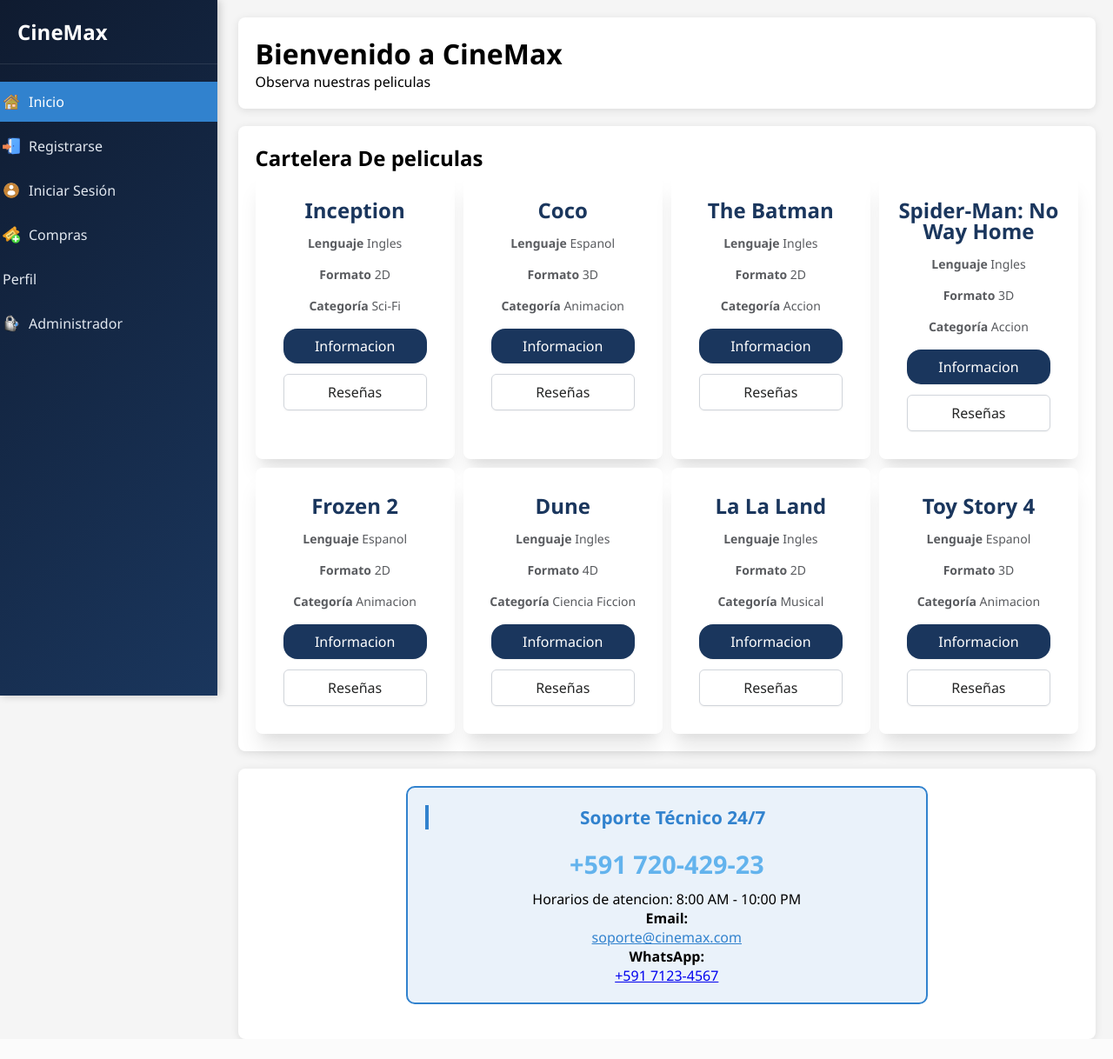
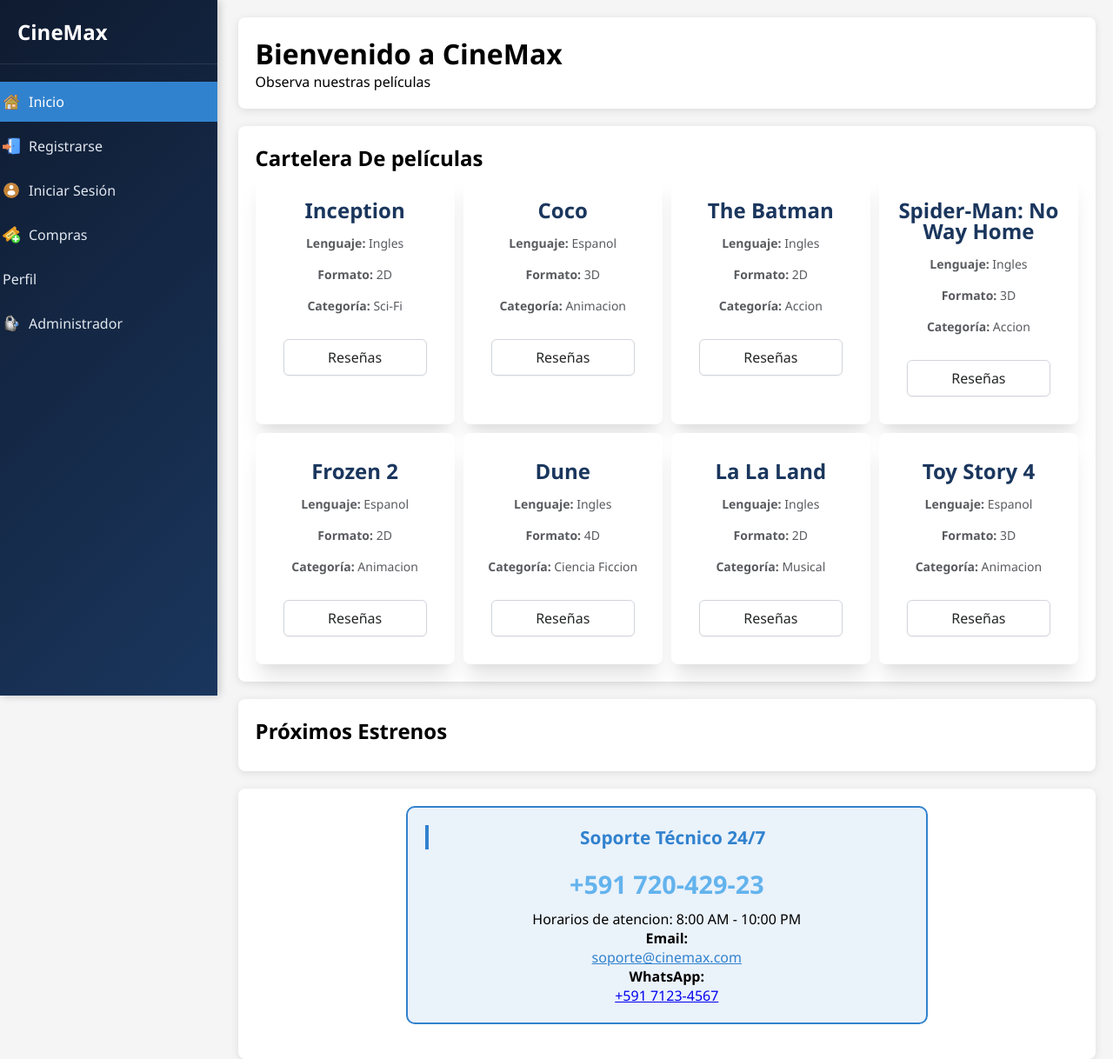
Before and after one commit to AlejandroRBC/CineBackend, a PHP site: page /index.php in a window 1280 px wide. Shown: the whole page at 87% size. Before the commit the page ends 1195 px from the top, so only its background shows below. Run offline with PHP 8.4, Linux system fonts and the light colour scheme; data comes from the database, SQL or seed files in the repository.

Commit message:
Proximos estrenos

```diff
--- a/Capa_Datos/SQL/CRUDPeliculas.php
+++ b/Capa_Datos/SQL/CRUDPeliculas.php
@@ -4,4 +4,17 @@
         $sql = "SELECT * FROM pelicula  WHERE estado like 'EN_PROYECCION'";
         return $conexion->query($sql);
     }
+
+function ListarProximosEstrenos($conexion, $limite = 5) {
+    $sql = "SELECT idPelicula, nom_pel, fecha_lanzamiento, formato, categoria
+            FROM pelicula
+            WHERE fecha_lanzamiento > CURDATE()
+            ORDER BY fecha_lanzamiento ASC
+            LIMIT ?";
+    $stmt = $conexion->prepare($sql);
+    $stmt->bind_param("i", $limite);
+    $stmt->execute();
+    return $stmt->get_result();
+}
+
 ?>
--- a/Capa_Datos/SQL/cine.sql
+++ b/Capa_Datos/SQL/cine.sql
@@ -73,8 +73,10 @@
     idButaca INT AUTO_INCREMENT PRIMARY KEY,
     nro_Fila INT NOT NULL,
     nro_Col INT NOT NULL,
-    tipo VARCHAR(50) NOT NULL
+    tipo VARCHAR(50) NOT NULL,
+    estado ENUM('LIBRE','RESERVADA','OCUPADA') NOT NULL DEFAULT 'LIBRE'
 );
+
 
 CREATE TABLE Tiene (
     nro_Sala INT,
--- a/Capa_Negocio/Modulo-cartelera/ResenasN.php
+++ b/Capa_Negocio/Modulo-cartelera/ResenasN.php
@@ -9,10 +9,8 @@
     }
     $resultado = [];
 
-
     $idPelicula = $_GET['id'] ?? 0;
     $resultado['idPelicula'] = $idPelicula;
-
 
     $sqlPelicula = "SELECT * FROM pelicula WHERE idPelicula = ?";
     $stmt = $conexion->prepare($sqlPelicula);
--- a/Capa_Presentacion/PHP/Modulo-Cartelera/resenas.php
+++ b/Capa_Presentacion/PHP/Modulo-Cartelera/resenas.php
@@ -55,7 +55,7 @@
         </div>
 
         <div class="contenido-cuerpo">
-            <!-- Formulario para agregar reseña -->
+
             <?php if (isset($_SESSION['usuario'])): ?>
                 <?php if (!$data['usuarioYaReseno']): ?>
                     <div class="agregar-resena">
@@ -92,14 +92,13 @@
                 </div>
             <?php endif; ?>
 
-            <!-- Mensajes de error o éxito -->
+
             <?php if (isset($data['error'])): ?>
                 <div class="mensaje-error">
                     <p><?= htmlspecialchars($data['error']) ?></p>
                 </div>
             <?php endif; ?>
 
-            <!-- Lista de reseñas -->
             <div class="lista-resenas">
                 <h3>Reseñas de Usuarios (<?= $data['resenas']->num_rows ?>)</h3>
 
--- a/index.php
+++ b/index.php
@@ -3,38 +3,40 @@
 <link rel="stylesheet" href="Capa_presentacion/CSS/Venta-Transaccion/footer.css">
 <script src="Capa_presentacion/JAVASCRIPT/Sidebar/sidebar.js"></script>
 <script src="Capa_presentacion/JAVASCRIPT/Cartelera/resenas.js"></script>
+
 <?php
 define("BASE_URL", "/CineBackend/");
 include('Capa_Presentacion/PHP/Sidebar/sidebar.php');
 include_once __DIR__ . "/Capa_Datos/conexionBD/conexion.php";
 include_once __DIR__ . "/Capa_Datos/SQL/CRUDPeliculas.php";
+
+
 $peliculas = ListarPeliculasHabilitadas($conexion);
+
+
+$proximos = ListarProximosEstrenos($conexion);
 ?>
+
 <div class="contenido-principal">
     <div class="content-cabeza">
         <h1>Bienvenido a CineMax</h1>
-        Observa nuestras peliculas
+        Observa nuestras películas
     </div>
+
     <div class="contenido-cuerpo">
-        <h2>Cartelera De peliculas</h2>
+        <h2>Cartelera De películas</h2>
         <div class="cartelera">
             <?php while($p = $peliculas->fetch_assoc()): ?>
                 <div class="card">
                     <div class="header">
                         <div class="content">
-                        <span class="titulo"><?= $p['nom_pel'] ?></span>
-                        <p class="descripcion">
-                            <strong>Lenguaje</strong> <?= $p['lenguaje'] ?>
-                        </p>
-                        <p class="descripcion">
-                            <strong>Formato</strong> <?= $p['formato'] ?>
-                        </p>
-                        <p class="descripcion">
-                            <strong>Categoría</strong> <?= $p['categoria'] ?>
-                        </p>
+                            <span class="titulo"><?= htmlspecialchars($p['nom_pel']) ?></span>
+                            <p class="descripcion"><strong>Lenguaje:</strong> <?= htmlspecialchars($p['lenguaje']) ?></p>
+                            <p class="descripcion"><strong>Formato:</strong> <?= htmlspecialchars($p['formato']) ?></p>
+                            <p class="descripcion"><strong>Categoría:</strong> <?= htmlspecialchars($p['categoria']) ?></p>
                         </div>
                         <div class="acciones">
-                            <button type="button" onclick="Hola()" class="Enter">Informacion</button>
+
                             <button type="button" onclick="verResenas(<?= $p['idPelicula'] ?>)" class="Enter2">Reseñas</button>
                         </div>
                     </div>
@@ -42,6 +44,46 @@
             <?php endwhile; ?>
         </div>
     </div>
+
+    <div class="contenido-cuerpo">
+        <h2>Próximos Estrenos</h2>
+        <div class="cartelera">
+            <?php while($p = $proximos->fetch_assoc()): ?>
+                <div class="card">
+                    <div class="header">
+                        <div class="content">
+                            <span class="titulo"><?= htmlspecialchars($p['nom_pel']) ?></span>
+                            <p class="descripcion"><strong>Estreno:</strong> <?= htmlspecialchars($p['fecha_lanzamiento']) ?></p>
+                            <p class="descripcion"><strong>Formato:</strong> <?= htmlspecialchars($p['formato']) ?></p>
+                            <p class="descripcion"><strong>Categoría:</strong> <?= htmlspecialchars($p['categoria']) ?></p>
+                        </div>
+
+                        <?php
+
+                        $trailer_url = '';
+                        if (strcasecmp(trim($p['nom_pel']), 'Sonic 2') === 0) {
+                            $trailer_url = 'https://www.youtube.com/embed/xMqnQLeQgSw';
+                        } elseif (strcasecmp(trim($p['nom_pel']), 'Shrek 4') === 0) {
+                            $trailer_url = 'https://www.youtube.com/embed/RSkUcS_Maow';
+                        }
+                        ?>
+                        <?php if ($trailer_url): ?>
+                            <div class="trailer">
+                                <iframe width="100%" height="250" src="<?= $trailer_url ?>" frameborder="0" allowfullscreen></iframe>
+                            </div>
+                        <?php endif; ?>
+
+                        <div class="acciones">
+
+                            <button type="button" onclick="verResenas(<?= $p['idPelicula'] ?>)" class="Enter2">Reseñas</button>
+                        </div>
+                    </div>
+                </div>
+            <?php endwhile; ?>
+        </div>
+    </div>
+
+
     <div class="contenido-cuerpo">
         <?php include('Capa_Presentacion/HTML/Venta-Transaccion/footer.html'); ?>
     </div>
```
Also changed, not shown: Capa_Negocio/Modulo-cartelera/CRUDResenas.php (+4 -4 lines). Lines whose indentation alone changed are shown as unchanged.
